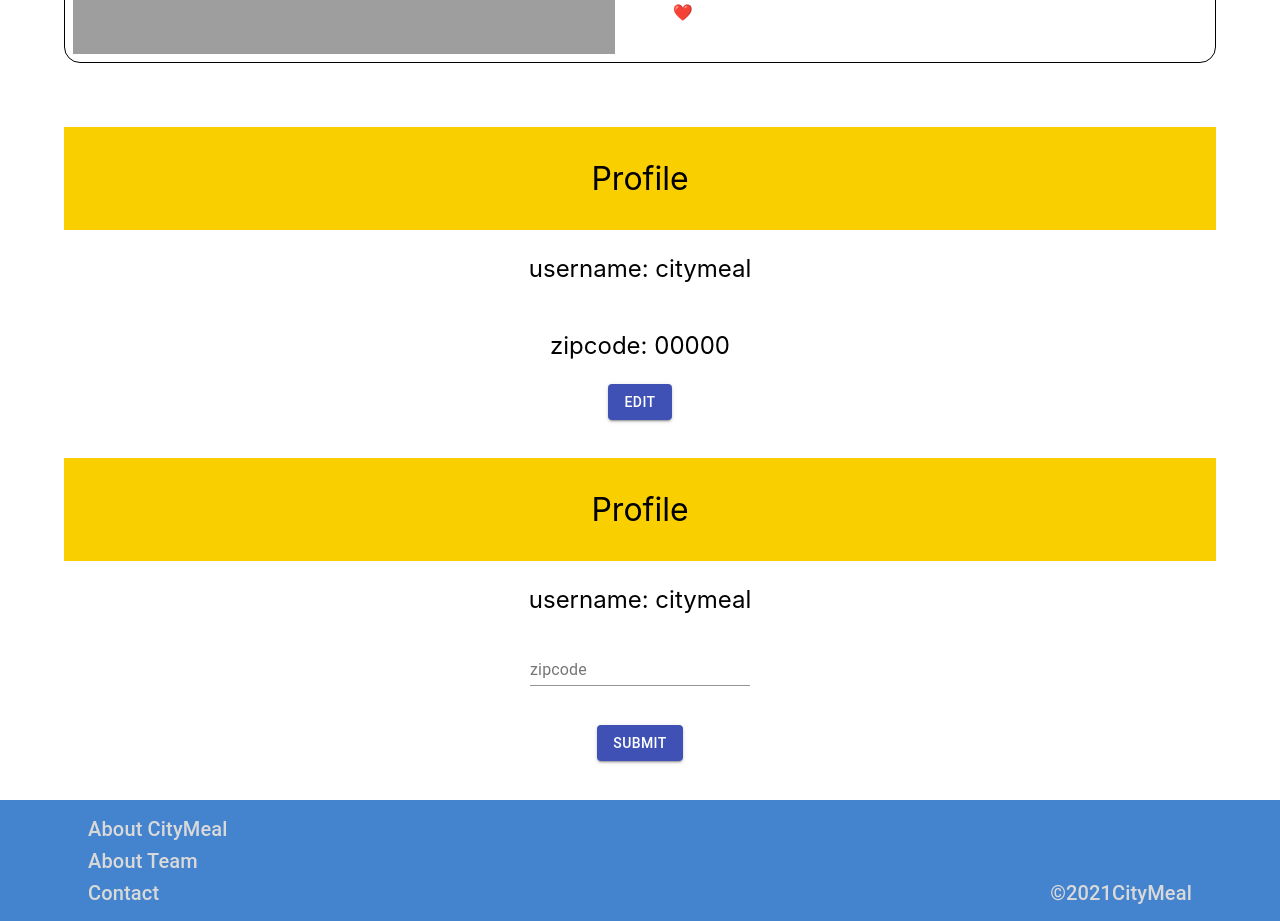
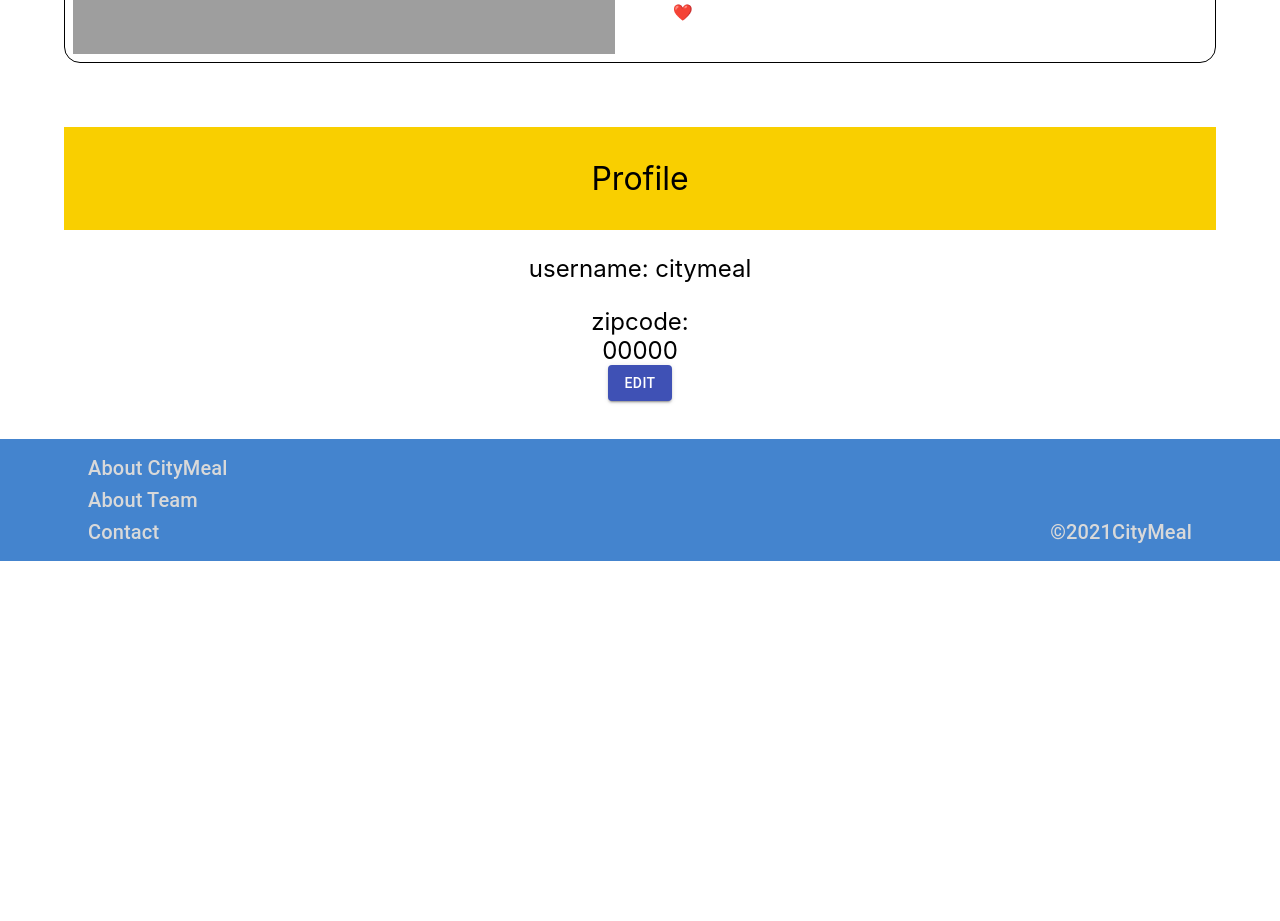
Before and after one commit to CityMeal/CityMealFrontend, a React (Create React App) app in the folder citymealclient/: page / in a window 1280 px wide. Shown: the part 1200-2121 px from the top of the page. After the commit the page ends 1761 px from the top, so only its background shows below. Built offline with nearby package versions, Linux system fonts and the light colour scheme; grey boxes are pictures that could not be loaded.

Commit message:
updated favorite page to update zipcode

```diff
--- a/citymealclient/src/Components/Favorites/Favorites.js
+++ b/citymealclient/src/Components/Favorites/Favorites.js
@@ -75,47 +75,74 @@ function EachList() {
   )
 }
 
-
 function ShowProfile() {
   const classes = useStyles();
 
+  const [zipcode, setZipcode] = React.useState(false);
+
+  const [zip, setZip] = React.useState("00000")
+
+  const handleChange = (e) => {
+    console.log(e.target.value)
+    const { name, value } = e.target
+    console.log(value)
+    setZip(value)
+    console.log(zip)
+  }
+
   return (
     <div className="profile">
-      <Box className={classes.msg} maxWidth="xl"><p className={classes.fontSize}>Profile</p></Box>
       <Box className={classes.profile}>
         <p>username: citymeal</p>
-        <p>zipcode: 00000</p>
-        <Button variant="contained" color="primary">edit</Button>
+        <label>zipcode:</label>{!zipcode && zip}
+        {zipcode &&
+          <div>
+            <TextField className={classes.editInput} id="standard-search" label="zipcode" type="search" value={zip} onChange={handleChange} />
+            {/* <Button variant="contained" color="primary">submit</Button> */}
+          </div>
+        }
+        <Button variant="contained" color="primary" onClick={() => setZipcode(!zipcode)} >{!zipcode ? 'edit' : 'submit'}</Button>
       </Box>
     </div>
   )
 }
 
-function EditProfile() {
+// function EditProfile() {
+//   const classes = useStyles();
+
+//   return (
+//     <div className="profile">
+//       <Box className={classes.profile}>
+//         <p>username: citymeal</p>
+//         <TextField className={classes.editInput} id="standard-search" label="zipcode" type="search" />
+//         <Button variant="contained" color="primary">submit</Button>
+//       </Box>
+//     </div>
+//   )
+// }
+
+function Profile() {
   const classes = useStyles();
 
   return (
-    <div className="profile">
+    <div>
       <Box className={classes.msg} maxWidth="xl"><p className={classes.fontSize}>Profile</p></Box>
-      <Box className={classes.profile}>
-        <p>username: citymeal</p>
-        <TextField className={classes.editInput} id="standard-search" label="zipcode" type="search" />
-        <Button variant="contained" color="primary">submit</Button>
-      </Box>
+      <ShowProfile />
     </div>
   )
 }
 
-
 function Favorites() {
   const classes = useStyles();
+
 
   return (
     <div>
       <Box className={classes.msg} maxWidth="xl"><p className={classes.fontSize}>Favorite Meal Sites</p></Box>
       <EachList />
-      <ShowProfile />
-      <EditProfile />
+      <Profile />
+      {/* <ShowProfile />
+      <EditProfile /> */}
     </div>
   );
 }
```
